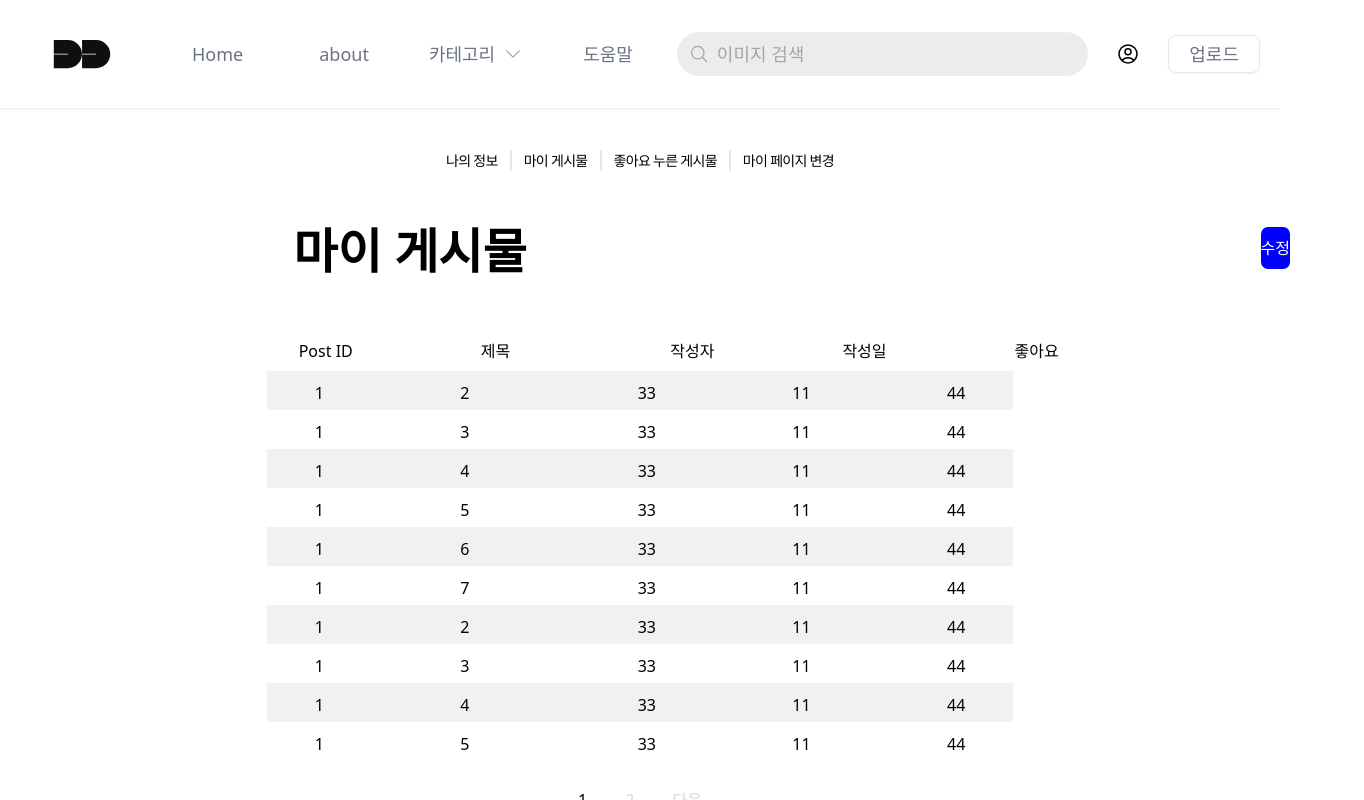
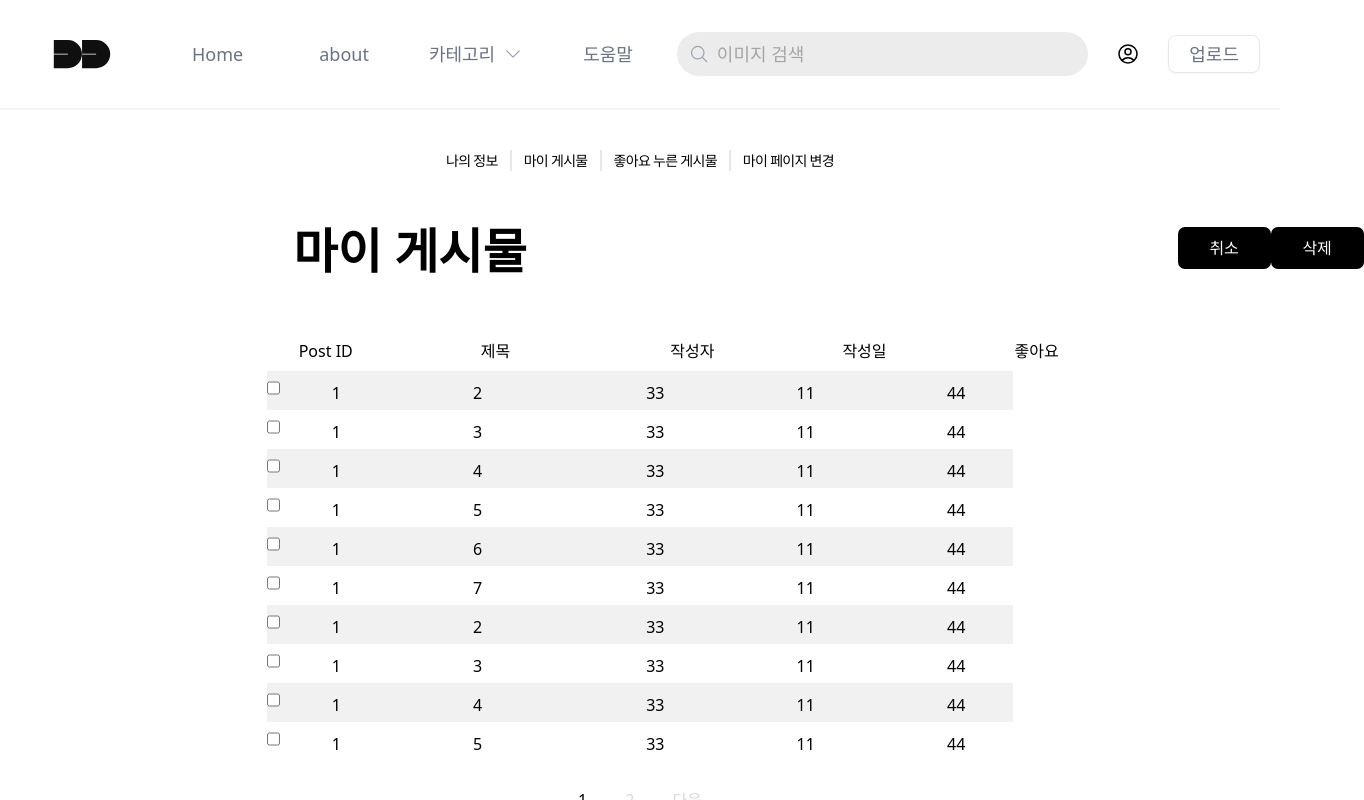
Before and after one commit to chessering/Front-End, a React (Create React App) app: page /myposts in a window 1280 px wide. Both pictures are taken after a click on the button "수정". Shown: the top 800 px of the page, 1364 px wide, since content can reach past the window. Built offline with nearby package versions, Linux system fonts and the light colour scheme; what recoil-persist would draw is missing.

Commit message:
[feat]마이게시물,좋아요게시물 api 연결

```diff
--- a/src/pages/MyPage/LikePosts.jsx
+++ b/src/pages/MyPage/LikePosts.jsx
@@ -1,8 +1,9 @@
 import React, { useState } from 'react';
 import MyLists from "./MyLists.jsx";
+import Pgnation from "./Pgnation";
 import styled from "styled-components";
 
-const StyledButton = styled.button`
+const ModifyButton = styled.button`
     background : black;
     color : white;
     border : none;
@@ -10,6 +11,23 @@ const StyledButton = styled.button`
     width : 93px;
     height : 42px;
     margin-left : 200px;
+`
+const CancelButton = styled.button`
+    background : black;
+    color : white;
+    border : none;
+    border-radius : 7px;
+    width : 93px;
+    height : 42px;
+    margin-left : 107px;
+`
+const DeleteButton = styled.button`
+    background : black;
+    color : white;
+    border : none;
+    border-radius : 7px;
+    width : 93px;
+    height : 42px;
 `
 
 const StyledList = styled.div`
@@ -40,7 +58,13 @@ function LikePosts() {
         console.log(target);
         setChecked(!checked);
         checkItemHandler(target.id, target.checked);
-      }
+    }
+
+    const Cancelfunc = () => {
+        setClicked(!clicked);
+        checkItems.clear();
+        setChecked(false);
+    }
 
     const checkItemHandler = (id, isChecked) => {
         if (isChecked) {
@@ -54,7 +78,6 @@ function LikePosts() {
         }
       }
     //추후 api 받아온 정보로 교체할 예정
-    // const [postInfo, setPostInfo] = useState([]);
     // const token = localStorage.getItem('access_Token');
 
 	// async function handlePostInfo(){
@@ -65,12 +88,37 @@ function LikePosts() {
     //     'authorization' : `${token}`
     // }
     //     })
-    //     setPostInfo(result.data)
     // }
 
-    // useEffect(() =>{
-    //     handlePostInfo()
-    // },[])
+
+    function SubmitPostInfo() {
+
+        const array = Array.from(checkItems);
+        const JsonArray = array.map(item => ({"post_id" : item}));
+        const postresult = JSON.stringify(JsonArray);
+
+        // const submitpost = axios.post({
+            // url = `${process.env.REACT_APP_API_URL}/mypages/liked_posting/modify`,
+            // headers : {
+            // 'authorization' : `${token}`
+            // },
+            // body : {
+            //     postresult
+            // }
+        // })
+    }
+
+    const [page, setPage] = useState(1);
+    const [pageclicked, setPagelicked] = useState(false);
+    const limit = 10; // 한 페이지의 post 최대갯수
+    const offset = (page - 1) * limit;
+
+    const postsData = (dummyposts) => {
+        if(dummyposts){
+            let result = dummyposts.slice(offset, offset + limit);
+            return result;
+        }
+    }
 
     const postlist = dummyposts.map((post, index) => (<StyledList key={index} even = {index % 2 === 0}>
         <div className="flex flex-row flex-wrap justify-between w-12/12 align-baseline">
@@ -94,7 +142,17 @@ function LikePosts() {
             <MyLists/>
             <div className="flex flex-row mt-12 w-8/12 ml-40">
                 <div className="text-5xl mb-16 font-bold whitespace-nowrap text-left mr-96">좋아요 누른 게시물</div>
-                <StyledButton onClick = {() => setClicked(!clicked)}>수정</StyledButton>
+                {clicked &&
+                    <div>
+                        <CancelButton onClick = {() => {Cancelfunc()}}>취소</CancelButton>
+                        <DeleteButton onClick = {() => {SubmitPostInfo()}}>삭제</DeleteButton>
+                    </div>
+                }
+                {!clicked &&
+                    <ModifyButton onClick = {() => setClicked(!clicked)}>수정</ModifyButton>
+                }
+
+
             </div>
             <div className="flex w-7/12 flex-col">
                 <div className="flex flex-row align-middle justify-between w-12/12 mb-2">
@@ -106,6 +164,7 @@ function LikePosts() {
                 </div>
                 <StyledList>
                         {postlist}
+                        <Pgnation limit={limit} page={page} totalPosts={dummyposts.length} setPage={setPage}/>
                 </StyledList>
             </div>
         </div>
--- a/src/pages/MyPage/MyPosts.jsx
+++ b/src/pages/MyPage/MyPosts.jsx
@@ -3,14 +3,31 @@ import MyLists from "./MyLists";
 import Pgnation from "./Pgnation";
 import styled from 'styled-components';
 
-const StyledButton = styled.button`
-    background : blue;
+const ModifyButton = styled.button`
+    background : black;
     color : white;
     border : none;
     border-radius : 7px;
     width : 93px;
     height : 42px;
     margin-left : 350px;
+`
+const CancelButton = styled.button`
+    background : black;
+    color : white;
+    border : none;
+    border-radius : 7px;
+    width : 93px;
+    height : 42px;
+    margin-left : 267px;
+`
+const DeleteButton = styled.button`
+    background : black;
+    color : white;
+    border : none;
+    border-radius : 7px;
+    width : 93px;
+    height : 42px;
 `
 
 const StyledList = styled.div`
@@ -42,16 +59,45 @@ function MyPosts() {
 
     ]
 
+    const [clicked, setClicked] = useState(false);
+    const [checked, setChecked] = useState(false);
+    const [checkItems, setCheckItems] = useState(new Set);
+
+    const checkHandled = ({target}) => {
+        console.log(target);
+        setChecked(!checked);
+        checkItemHandler(target.id, target.checked);
+    }
+
+    const Cancelfunc = () => {
+        setClicked(!clicked);
+        checkItems.clear();
+        setChecked(false);
+    }
+
+    const checkItemHandler = (id, isChecked) => {
+        if (isChecked) {
+          checkItems.add(id)
+          setCheckItems(checkItems)
+          console.log(checkItems)
+        } else if (!isChecked) {
+          checkItems.delete(id)
+          setCheckItems(checkItems)
+          console.log(checkItems)
+        }
+      }
+
     //추후 api 받아온 정보로 아래 코드로 교체할 예정
     // const [postInfo, setPostInfo] = useState([]);
+    // const token = localStorage.getItem('access_Token');
 
 	// async function handlePostInfo(){
     //     const result = await axios({
-    //         url : `${""}/mypages/posting`,
+    //         url : `${process.env.REACT_APP_API_URL}/mypages/posting`,
     //         method: 'GET',
-    //         headers: {
-    //             "Content-Type": "application/json"
-    //         }
+    // headers : {
+    //     'authorization' : `${token}`
+    // }
     //     })
     //     setPostInfo(result.data)
     // }
@@ -62,7 +108,25 @@ function MyPosts() {
 
     //이후 postinfo를 api 형식에 맞게 바꾸고 dummypost를 교체
 
+    function SubmitPostInfo() {
+
+        const array = Array.from(checkItems);
+        const JsonArray = array.map(item => ({"post_id" : item}));
+        const postresult = JSON.stringify(JsonArray);
+
+        // const submitpost = axios.post({
+            // url = `${process.env.REACT_APP_API_URL}/mypages/posting/modify`,
+            // headers : {
+            // 'authorization' : `${token}`
+            // },
+            // body : {
+            //     postresult
+            // }
+        // })
+    }
+
     const [page, setPage] = useState(1);
+    const [pageclicked, setPagelicked] = useState(false);
     const limit = 10; // 한 페이지의 post 최대갯수
     const offset = (page - 1) * limit;
 
@@ -76,6 +140,9 @@ function MyPosts() {
     const postlist = postsData(dummyposts).map((post, index) => (
         <StyledList key={index} even = {index % 2 === 0}>
             <div className="flex flex-row flex-wrap justify-between w-12/12 align-baseline">
+            {(clicked) &&
+                <input id={post.postId} type="checkbox" onClick={(e) => checkHandled(e)} />
+            }
                 <div className="flex mr-32 ml-12 pt-2.5 justify-center items-center text-center">{post.postId}</div>
                 <div className="flex mr-40 pt-2.5 justify-center items-center text-center">{post.title}</div>
                 <div className="flex mr-32 pt-2.5 justify-center items-center text-center">{post.author}</div>
@@ -93,8 +160,17 @@ function MyPosts() {
             <MyLists/>
             <div className="flex flex-row mt-12 w-8/12 ml-40">
                 <div className="text-5xl mb-16 font-bold whitespace-nowrap text-left mr-96">마이 게시물</div>
-                <StyledButton>수정</StyledButton>
+                {clicked &&
+                    <div>
+                        <CancelButton onClick = {() => {Cancelfunc()}}>취소</CancelButton>
+                        <DeleteButton onClick = {() => {SubmitPostInfo()}}>삭제</DeleteButton>
+                    </div>
+                }
+                {!clicked &&
+                    <ModifyButton onClick = {() => setClicked(!clicked)}>수정</ModifyButton>
+                }
             </div>
+
             <div className="flex w-7/12 flex-col">
                 <div className="flex flex-row align-middle justify-between w-12/12 mb-2">
                     <div className="mr-32 ml-8">Post ID</div>
```
